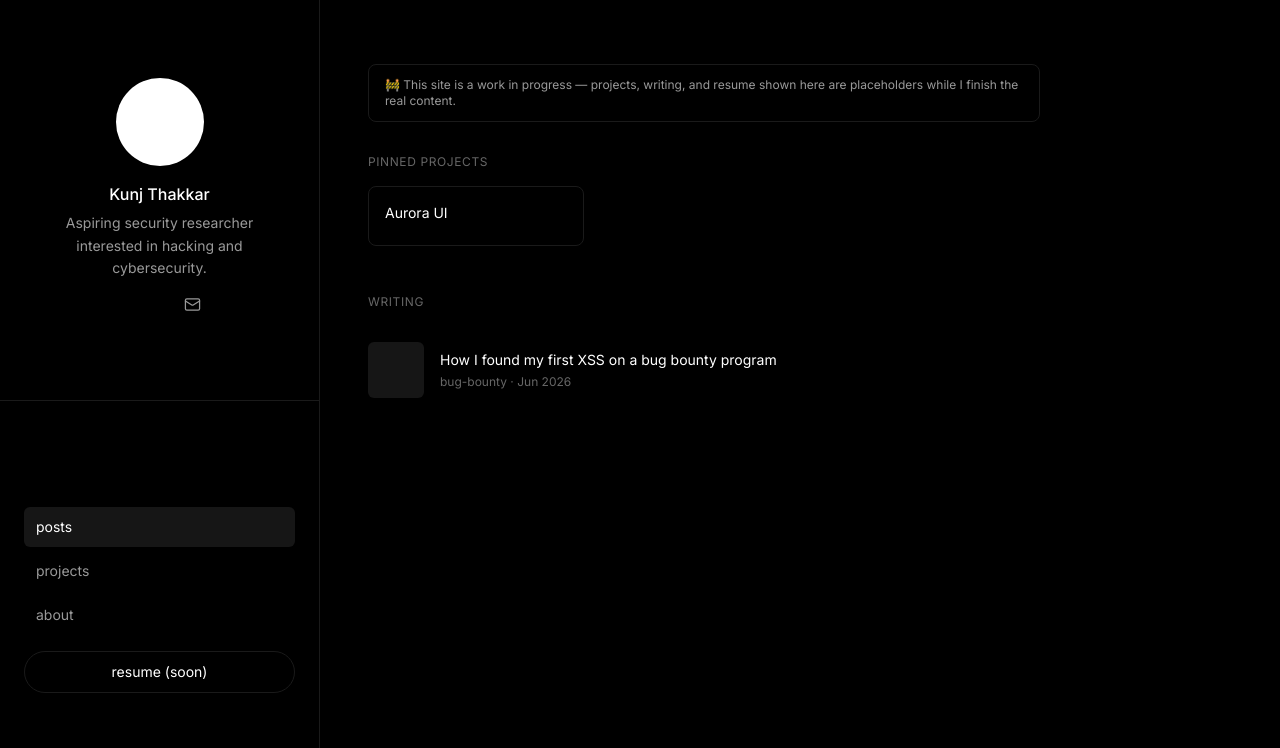
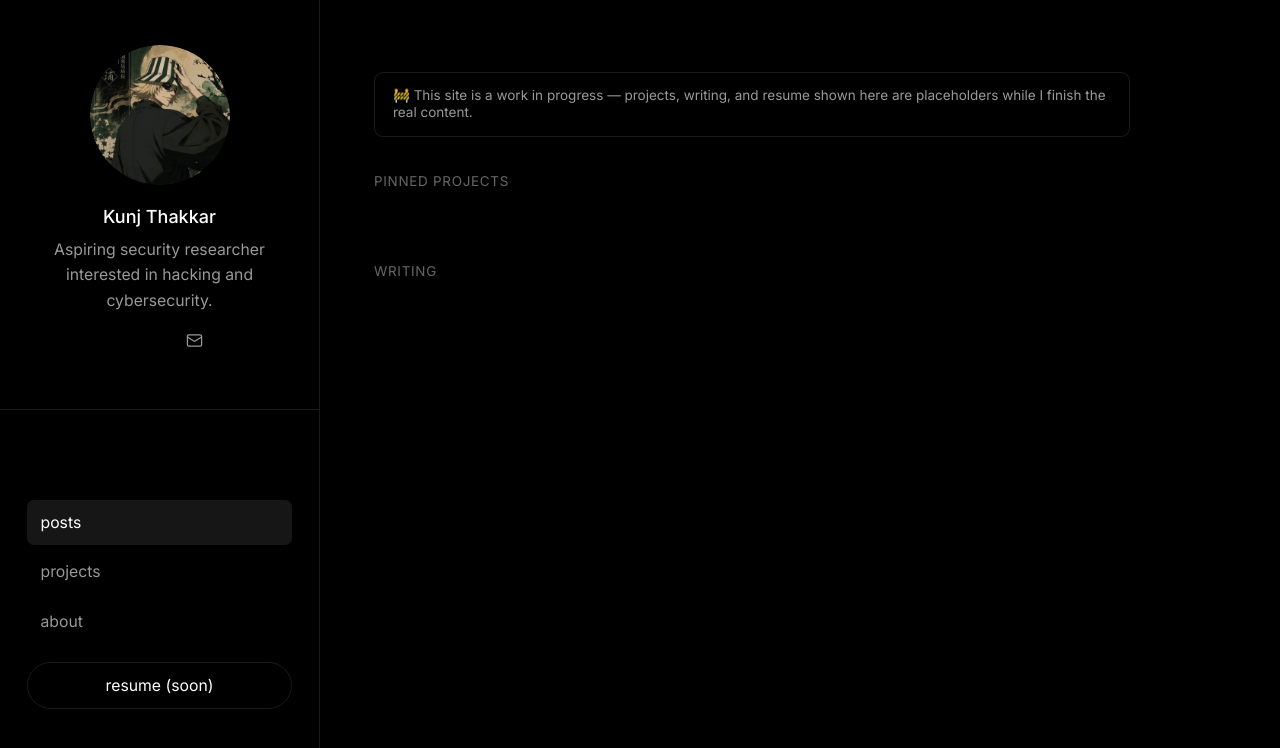
Before and after one commit to cipherKT/kunj-portfolio, a Next.js app: page / in a window 1280 px wide. Shown: the top 748 px of the page. Built offline with nearby package versions, Linux system fonts and the light colour scheme; some icons are missing.

Commit message:
Add avatar, remove dummy content

```diff
--- a/app/globals.css
+++ b/app/globals.css
@@ -32,6 +32,7 @@ body {
     background: var(--bg);
     color: var(--fg);
     font-family: var(--font-sans);
+    font-size: 112.5%;
     line-height: 1.6;
     height: 100%;
 }
--- a/components/Sidebar.tsx
+++ b/components/Sidebar.tsx
@@ -2,8 +2,9 @@
 
 import Link from "next/link";
 import { usePathname } from "next/navigation";
-import { SiGithub,  SiX } from "@icons-pack/react-simple-icons";
+import { SiGithub, SiX } from "@icons-pack/react-simple-icons";
 import { Mail } from "lucide-react";
+import Image from "next/image";
 
 const NAV_LINKS = [
   { href: "/", label: "posts" },
@@ -18,9 +19,13 @@ export default function Sidebar() {
     <aside className="w-full md:w-1/4 md:min-h-screen md:sticky md:top-0 flex flex-col border-b md:border-b-0 md:border-r border-border">
       {/* top half — photo + bio */}
       <div className="flex-1 flex flex-col items-center justify-center px-6 py-10 border-b border-border text-center">
-        <div
-          className="w-22 h-22 rounded-full bg-fg mb-4"
-          style={{ width: 88, height: 88 }}
+        <Image
+          src="/avatar.jpg"
+          alt="Kunj Thakkar"
+          width={140}
+          height={140}
+          className="w-[140px] h-[140px] aspect-square rounded-full object-cover mb-4 shrink-0"
+          priority
         />
         <h1 className="text-fg text-base font-medium mb-1.5">Kunj Thakkar</h1>
         <p className="text-muted text-sm leading-relaxed max-w-[220px]">
--- a/content/posts/first-xss.md
+++ /dev/null
@@ -1,22 +0,0 @@
----
-title: "How I found my first XSS on a bug bounty program"
-slug: "first-xss"
-date: "2026-06-01"
-category: "bug-bounty"
-tag: ["xss", "bug-bounty"]
-description: "A walkthrough of finding reflected XSS during recon on a private program."
----
-
-It started with a routine recon pass — nothing special. Here's how a forgotten parameter turned into my first paid bounty.
-
-## Recon
-
-Running `httpx` against the full subdomain list turned up a staging host that wasn't linked anywhere in the main app.
-
-## The bug
-
-A search parameter reflected user input directly into an inline `<script>` block without encoding.
-
-## Fix & disclosure
-
-Reported same day, triaged within 48 hours, fixed within a week.
--- a/content/projects/aurora-ui.md
+++ /dev/null
@@ -1,22 +0,0 @@
----
-title: "Aurora UI"
-slug: "aurora-ui"
-tag: "Design System"
-date: "2026-06-15"
-description: "A modern, accessible component library built with React and TypeScript. Features composable primitives with dark mode support and WAI-ARIA compliance out of the box."
-repo: "https://github.com/kunj/aurora-ui"
----
-
-## Overview
-
-Aurora UI is a design system and component library built for consistency, accessibility, and speed across projects.
-
-## Key Features
-
-- Composable primitives — buttons, inputs, modals, tooltips
-- Dark mode first, theming via CSS custom properties
-- WAI-ARIA compliant, keyboard navigable
-
-## Stack
-
-- React, TypeScript, CSS Modules
```
Also changed, not shown: public/avatar.jpg (added).
